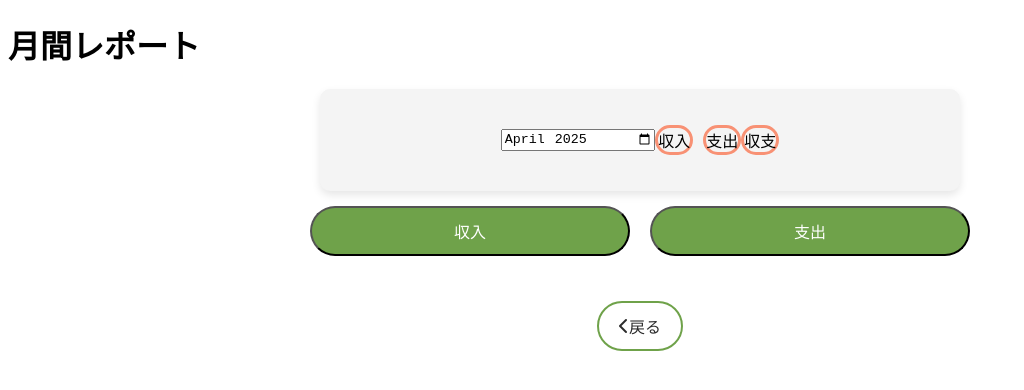
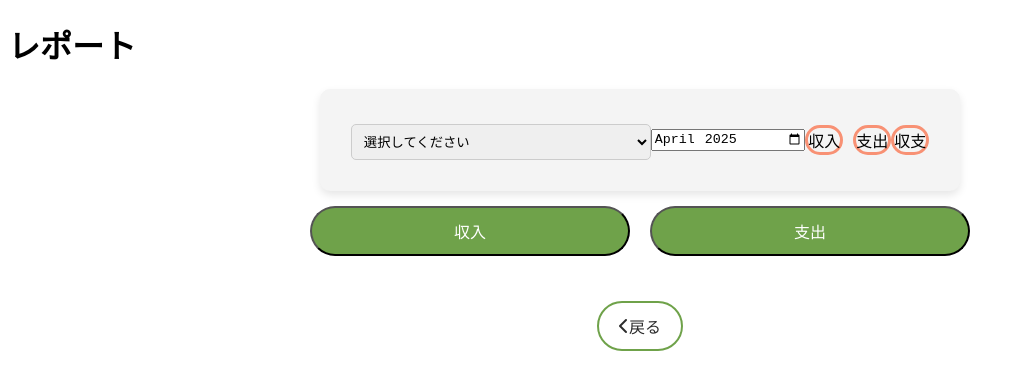
Before and after one commit to yoka-ishikawa/kakeibo-app, a plain HTML site: page monthly.html in a window 1280 px wide. Shown: the whole page, without its empty margins (0-1024 px from the left). Drawn offline with Linux system fonts and the light colour scheme.

Commit message:
収支登録ボタンを収支登録一覧ボタンに変更し、月間レポートのタイトルをレポートに修正。メタデータの説明も更新しました。

```diff
--- a/monthly.html
+++ b/monthly.html
@@ -3,8 +3,8 @@
   <head>
     <meta charset="UTF-8" />
     <meta name="viewport" content="width=device-width, initial-scale=1.0" />
-    <title>月間レポート</title>
-    <meta name="description" content="月間の収支を把握するための画面" />
+    <title>レポート</title>
+    <meta name="description" content="収支を把握するためのレポート画面" />
     <link rel="stylesheet" href="style.css" />
     <!-- Font AwesomeのCDN -->
     <link
@@ -15,11 +15,17 @@
 
   <body>
     <header>
-      <h1>月間レポート</h1>
+      <h1>レポート</h1>
     </header>
     <main>
       <div class="container">
-        <!--年月入力欄-->
+        <!--月間年間選択プルダウン-->
+        <select id="mySelect">
+          <option value="" disabled selected>選択してください</option>
+          <option value="monthly">月間</option>
+          <option value="yearly">年間</option>
+        </select>
+        <!--期間入力欄-->
         <input type="month" id="startmonth" name="startmonth" />
         <!--収支結果を表示する枠-->
         <div class="inexpen">
```
Also changed, not shown: index.html (+4 -4 lines).
